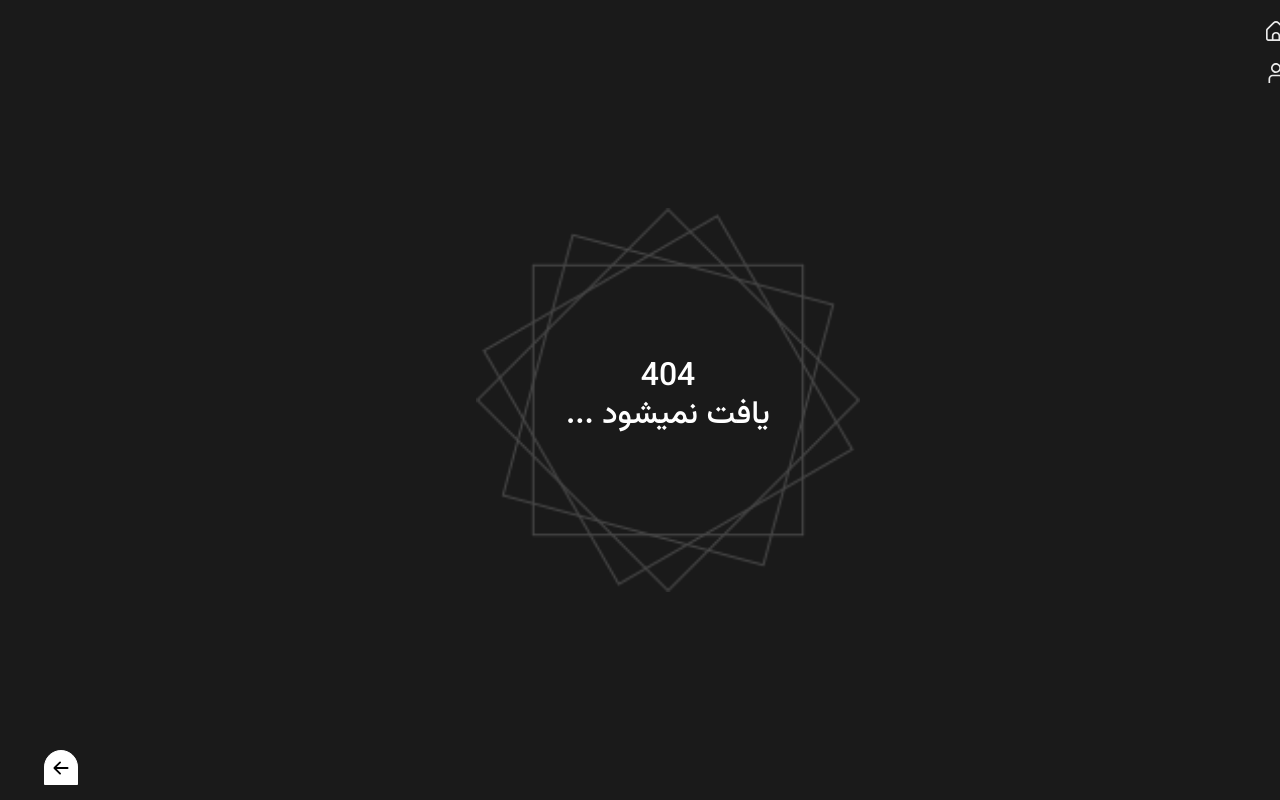
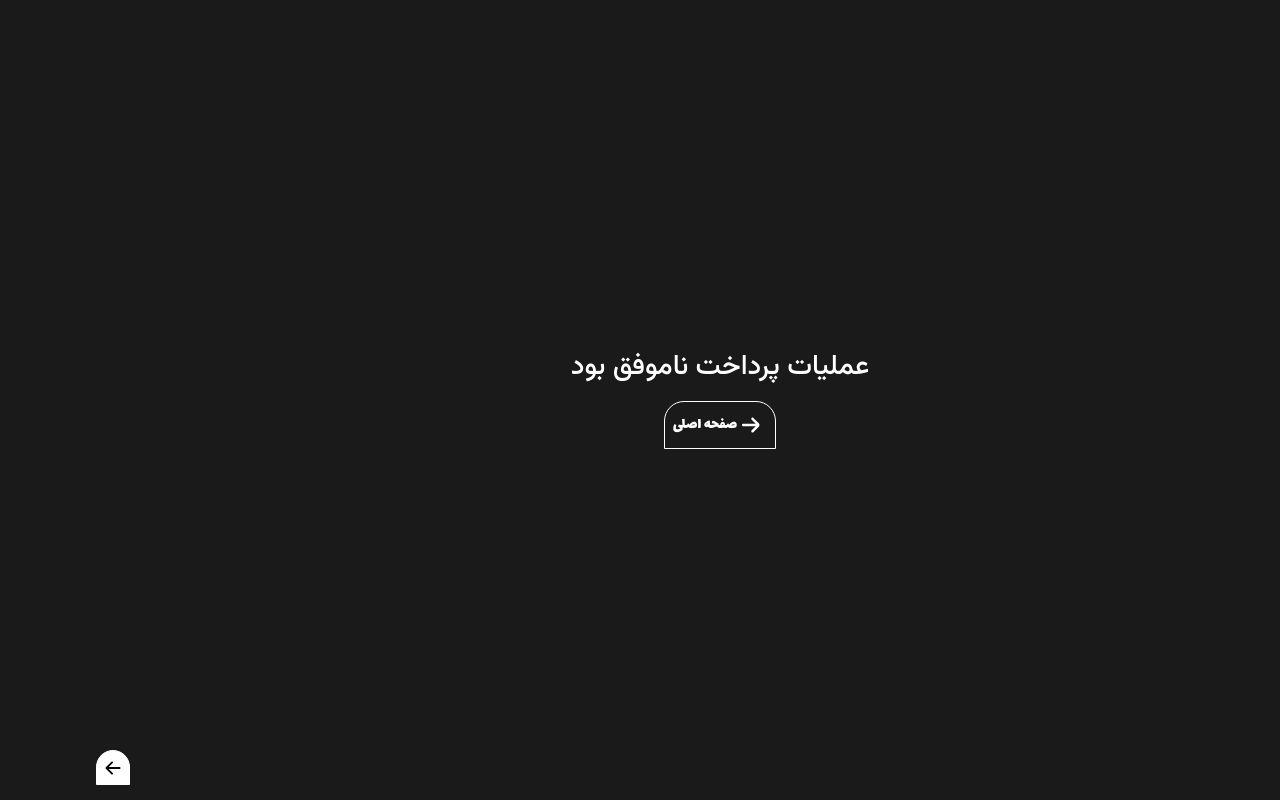
Before and after one commit to farimahhasan/phoenix, a React (Create React App) app: page /error in a window 1280 px wide. Before the commit this address had no page. Built offline with nearby package versions, Linux system fonts and the light colour scheme.

Commit message:
create error component

```diff
--- a/src/compoents/AnimatedRoutes.js
+++ b/src/compoents/AnimatedRoutes.js
@@ -12,6 +12,7 @@ import Test from './Test';
 import Search from './Search';
 import Missing from './Missing';
 import Payment from './Payment';
+import ErrorPay from './ErrorPay';
 import { Route, Routes, Navigate } from 'react-router-dom';
 import { AnimatePresence } from 'framer-motion';
 import PayContext from '../context/PayProvider';
@@ -36,6 +37,7 @@ const AnimatedRoutes = () => {
                 <Route path="/package" element={(context.logged) && (context.logged && !context.pay) ? <Package /> : <Navigate to="/" />} />
                 <Route path="/payment" element={(context.logged) && (context.logged && !context.pay) ? <Payment /> : <Navigate to="/" />} />
                 <Route path="/search" element={context.pay ? <Search /> : <Navigate to="/" />} />
+                <Route path="/error" element={<ErrorPay />} />
                 <Route path="*" element={<Missing />} />
             </Routes>
         </AnimatePresence>
--- a/src/compoents/Details.js
+++ b/src/compoents/Details.js
@@ -8,7 +8,6 @@ import PayContext from '../context/PayProvider';
 const Details = () => {
 
     const params = useParams();
-    console.log(params)
 
     const context = useContext(PayContext)
 
--- /dev/null
+++ b/src/compoents/ErrorPay.js
@@ -0,0 +1,18 @@
+import React from 'react';
+import arrow_icon from '../images/arrow-small-right 1.svg';
+import { Link } from 'react-router-dom';
+
+
+const ErrorPay = () => {
+    return (
+        <section className='d-flex justify-content-center align-items-center vh-100 flex-column'>
+               <h3 className='text-center'>عملیات پرداخت ناموفق بود</h3>
+               <Link to={'/'} className='button-link text-decoration-none mt-2 d-flex align-items-center p-2 mx-auto'>
+                        <img src={arrow_icon} alt='arrow icon' />
+                        <span className='color_white heading'>صفحه اصلی</span>
+                    </Link>
+        </section>
+    );
+};
+
+export default ErrorPay;
--- a/src/compoents/Form.js
+++ b/src/compoents/Form.js
@@ -68,7 +68,9 @@ const Form = () => {
     <>
       {
         success ?
-          <p className='text-center'>موفق</p>
+        <div className='d-flex justify-content-center align-items-center vh-100'>
+          <h3 className='text-center'>عملیات با موفقیت انجام شد</h3>
+        </div>
           :
 
           <>
--- a/src/context/PayProvider.js
+++ b/src/context/PayProvider.js
@@ -40,7 +40,7 @@ export const PayProvider = ({ children }) => {
             setPay(false)
         }
 
-    })
+    } , [])
     return (
         <PayContext.Provider value={{ pay, logged }}>
             {children}
```
